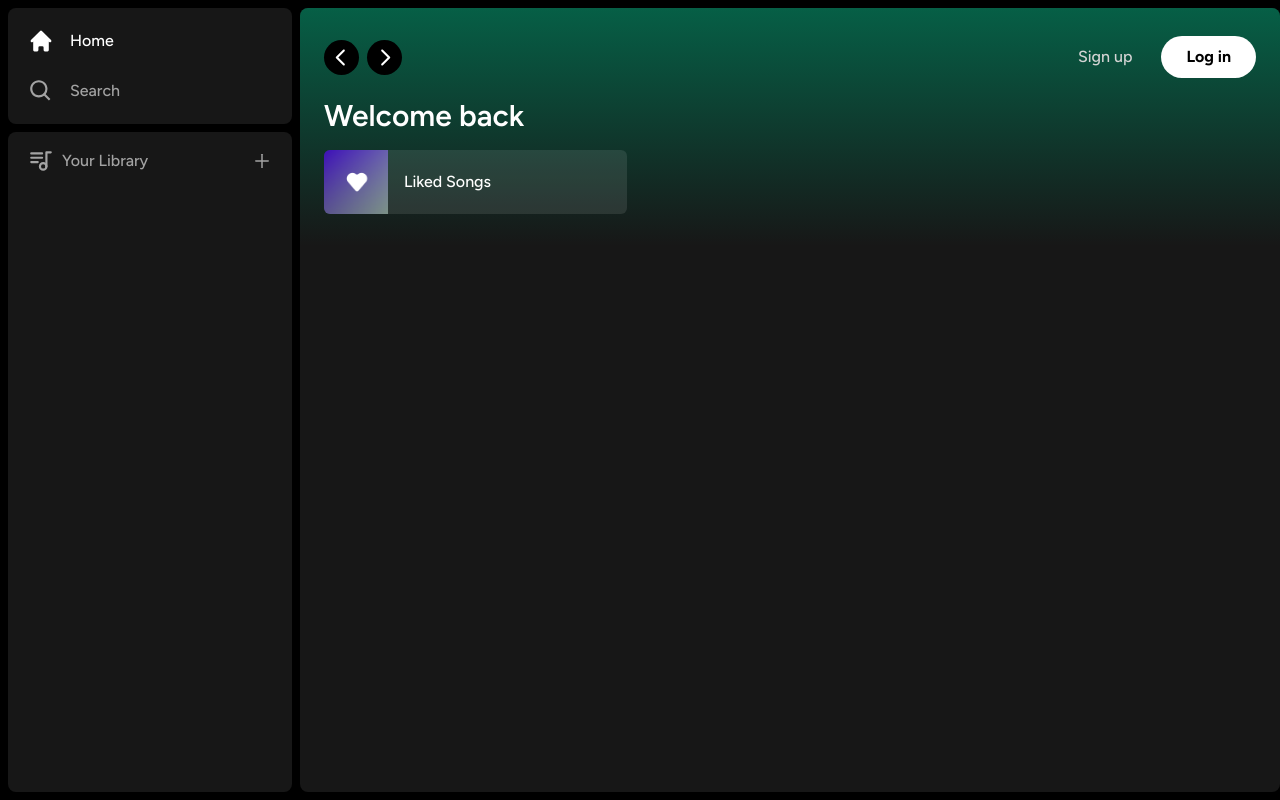
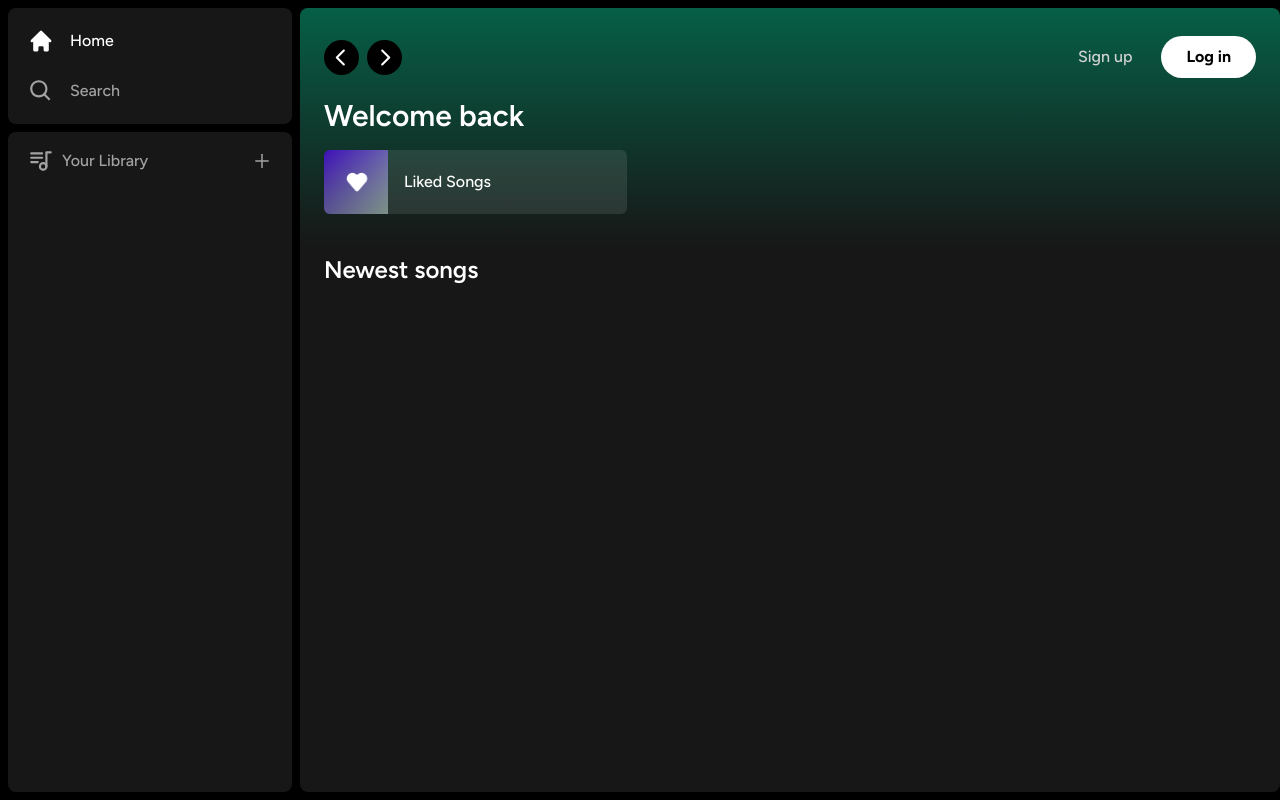
Before and after one commit to matheusoliveira21tec/spotify-clone, a Next.js app: page / in a window 1280 px wide. Built offline with nearby package versions, Linux system fonts and the light colour scheme.

Commit message:
finishing layout...

```diff
--- a/app/(site)/page.tsx
+++ b/app/(site)/page.tsx
@@ -10,7 +10,7 @@
             Welcome back
           </h1>
           <div className="grid grid-cols-1 sm:grid-cols-2 xl:grid-cols-3 2xl:grid-cols-4 gap-3 mt-4">
-          <ListItem
+            <ListItem
               name="Liked Songs"
               image="/images/liked.png"
               href="liked"
@@ -18,6 +18,13 @@
           </div>
         </div>
       </Header>
+      <div className="mt-2 mb-7 px-6">
+        <div className="flex justify-between items-center">
+          <h1 className="text-white text-2xl font-semibold">
+            Newest songs
+          </h1>
+        </div>
+      </div>
     </div>
   )
 }
--- a/components/Header.tsx
+++ b/components/Header.tsx
@@ -55,12 +55,12 @@
                 <div className="flex justify-between items-center gap-x-4">
                     <>
                         <div>
-                            <Button className="bg-transparent  text-neutral-300 font-medium">
+                            <Button  onClick={()=>{}} className="bg-transparent  text-neutral-300 font-medium">
                                 Sign up
                             </Button>
                         </div>
                         <div>
-                            <Button className=" bg-white px-6 py-2">
+                            <Button onClick={()=>{}} className=" bg-white px-6 py-2">
                                 Log in
                             </Button>
                         </div>
--- a/components/ListItem.tsx
+++ b/components/ListItem.tsx
@@ -18,10 +18,12 @@
     href,
 }) => {
     const router = useRouter(); // Obtendo o objeto router para manipular a navegação
-
+    const onClick = () => {
+        // adicionar autentificacao
+         router.push(href); };
     return (
         <button
-            onClick={() => { }}
+            onClick={onClick}
             className="relative group flex items-center rounded-md overflow-hidden gap-x-4
             bg-neutral-100/10 cursor-pointer  hover:bg-neutral-100/20 transition pr-4">
             <div className="relative min-h-[64px] min-w-[64px]">
@@ -33,7 +35,7 @@
             </p>
             <div
                 className="absolute transition opacity-0 rounded-full flex items-center justify-center
-                  bg-green-500 p-4 drop-shadow-md right-5group-hover:opacity-100 hover:scale-110">
+                  bg-green-500 p-4 drop-shadow-md right-5 group-hover:opacity-100 hover:scale-110">
                 {/* Ícone de play usando o componente FaPlay do pacote react-icons */}
                 <FaPlay className="text-black" />
             </div>
```
